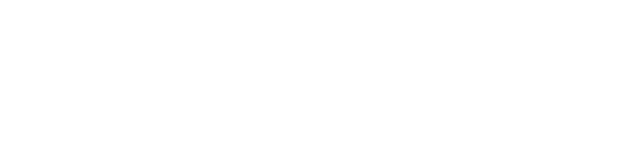
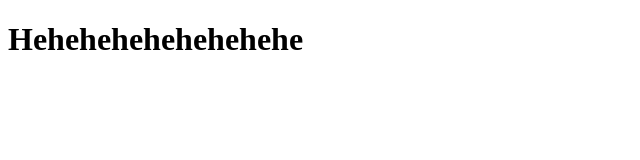
Before and after one commit to lavhuyaar/git_test, a plain HTML site: page index.html in a window 1280 px wide. Shown: the whole page, without its empty margins (0-640 px from the left). Drawn offline with Linux system fonts and the light colour scheme.

Commit message:
Modified index.html

```diff
--- a/index.html
+++ b/index.html
@@ -7,6 +7,7 @@
     <link href="style.css" rel="stylesheet">
 </head>
 <body>
+    <h1>Hehehehehehehehehe</h1>
     <script href="script.js"></script>
 </body>
 </html>
```
